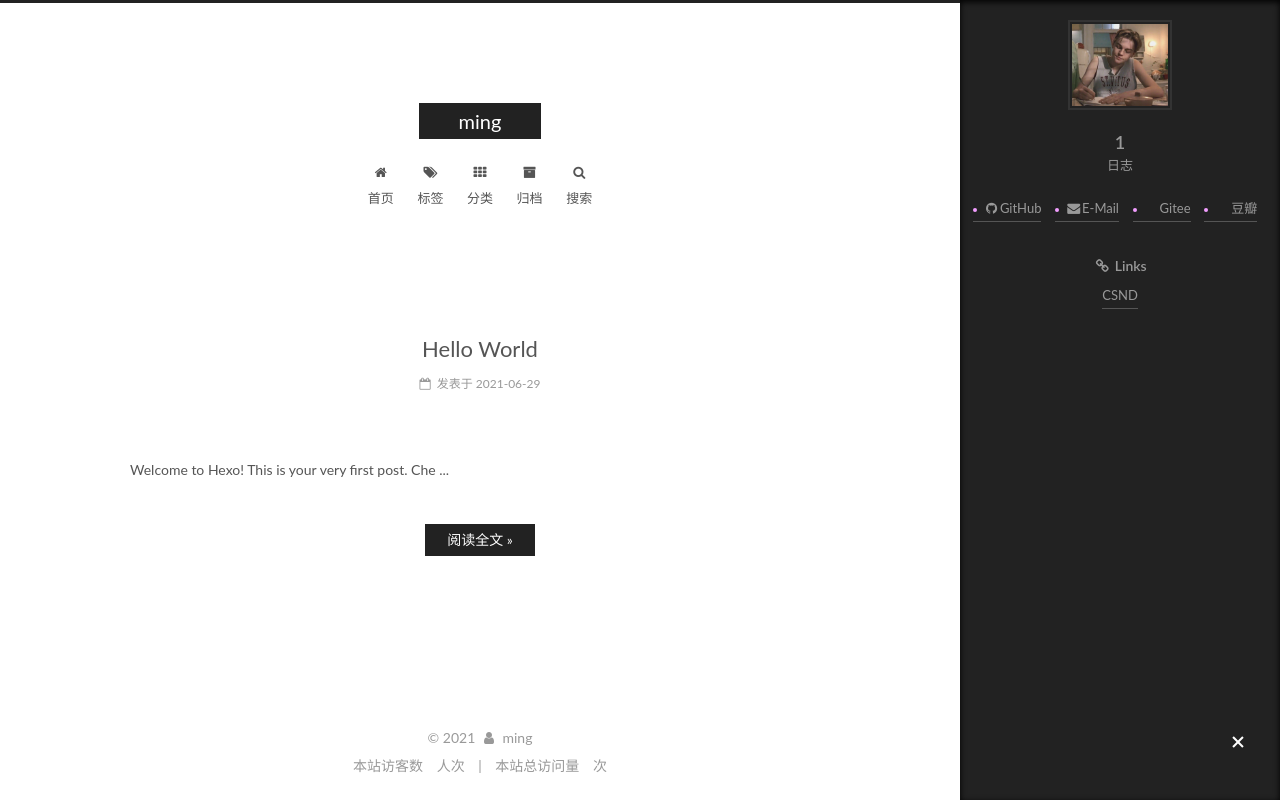
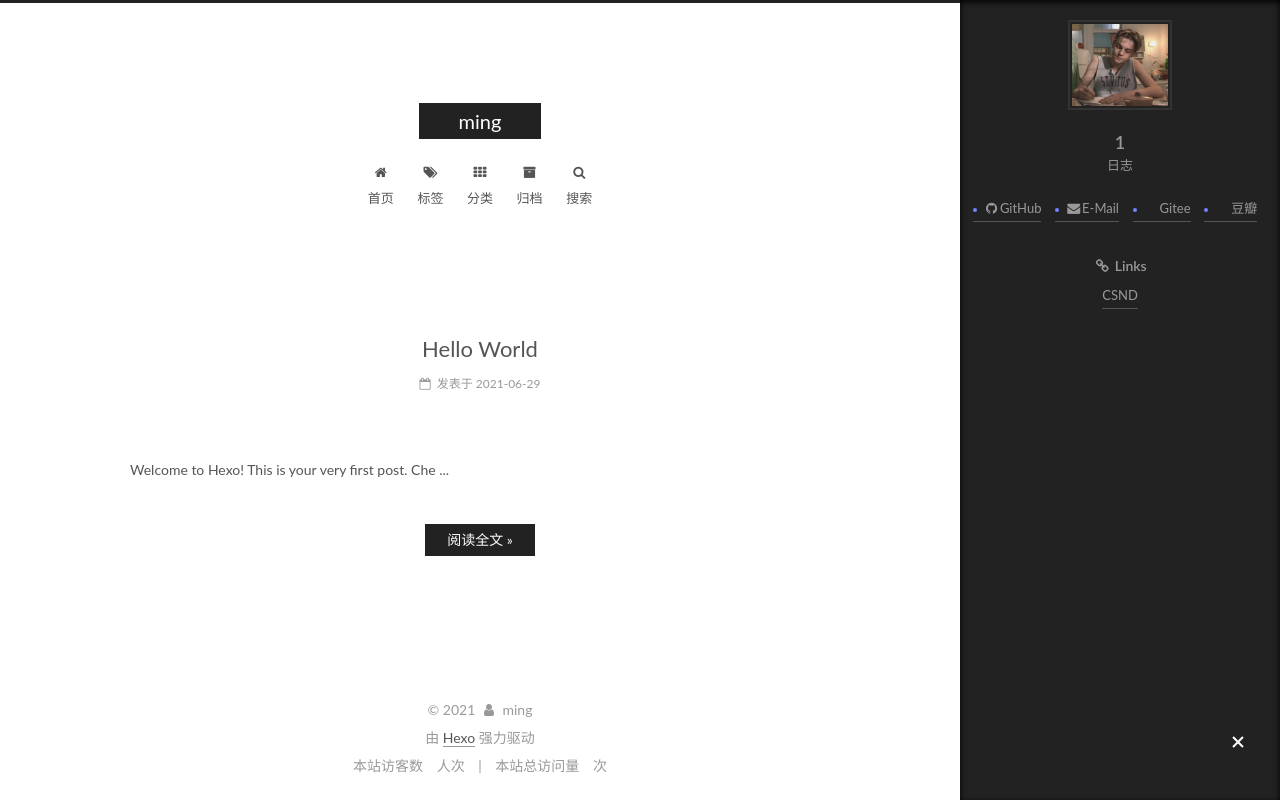
Before and after one commit to hongming88/hongming88.github.io, a plain HTML site: page index.html in a window 1280 px wide. Both pictures are taken after a click on the element 1238 px from the left and 743 px from the top of the page. Drawn offline with Linux system fonts and the light colour scheme; some packages are replaced by stand-ins of ours; a script that the page names is missing; some icons are missing.

Commit message:
Site updated: 2021-07-01 18:34:48

```diff
--- a/css/main.css
+++ b/css/main.css
@@ -1822,7 +1822,7 @@ pre .javascript .function {
   width: 4px;
   height: 4px;
   border-radius: 50%;
-  background: #f29eff;
+  background: #7382ff;
 }
 .links-of-blogroll {
   font-size: 13px;
--- a/index.html
+++ b/index.html
@@ -541,6 +541,8 @@
 </div>
 
 
+  <div class="powered-by">由 <a class="theme-link" target="_blank" href="https://hexo.io">Hexo</a> 强力驱动</div>
+
 
 
 
```
Also changed, not shown: 2021/06/29/hello-world/index.html (+2 -0 lines), archives/2021/06/index.html (+2 -0 lines), archives/2021/index.html (+2 -0 lines), archives/index.html (+2 -0 lines), categories/index.html (+2 -0 lines), tags/index.html (+2 -0 lines).
